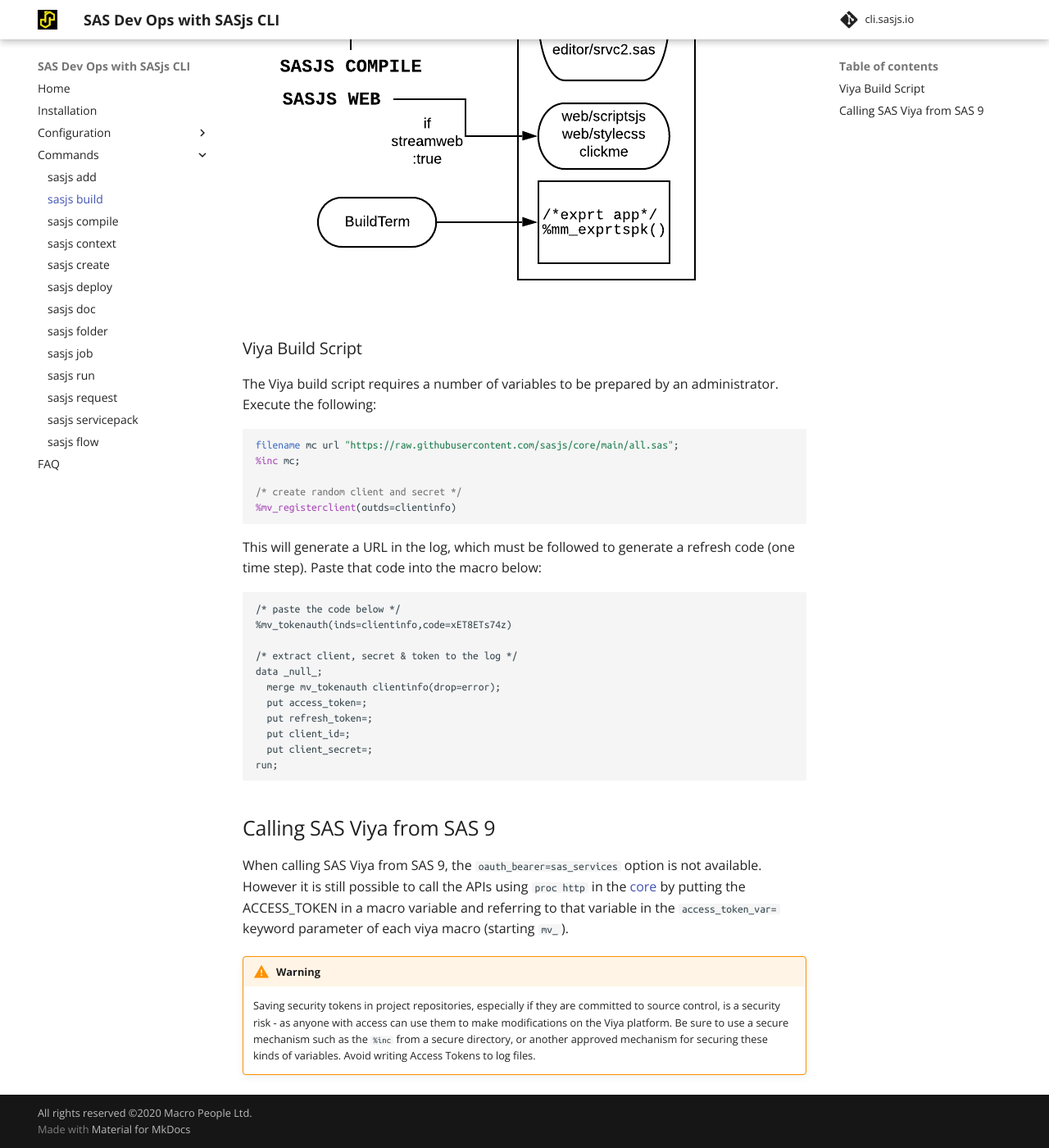
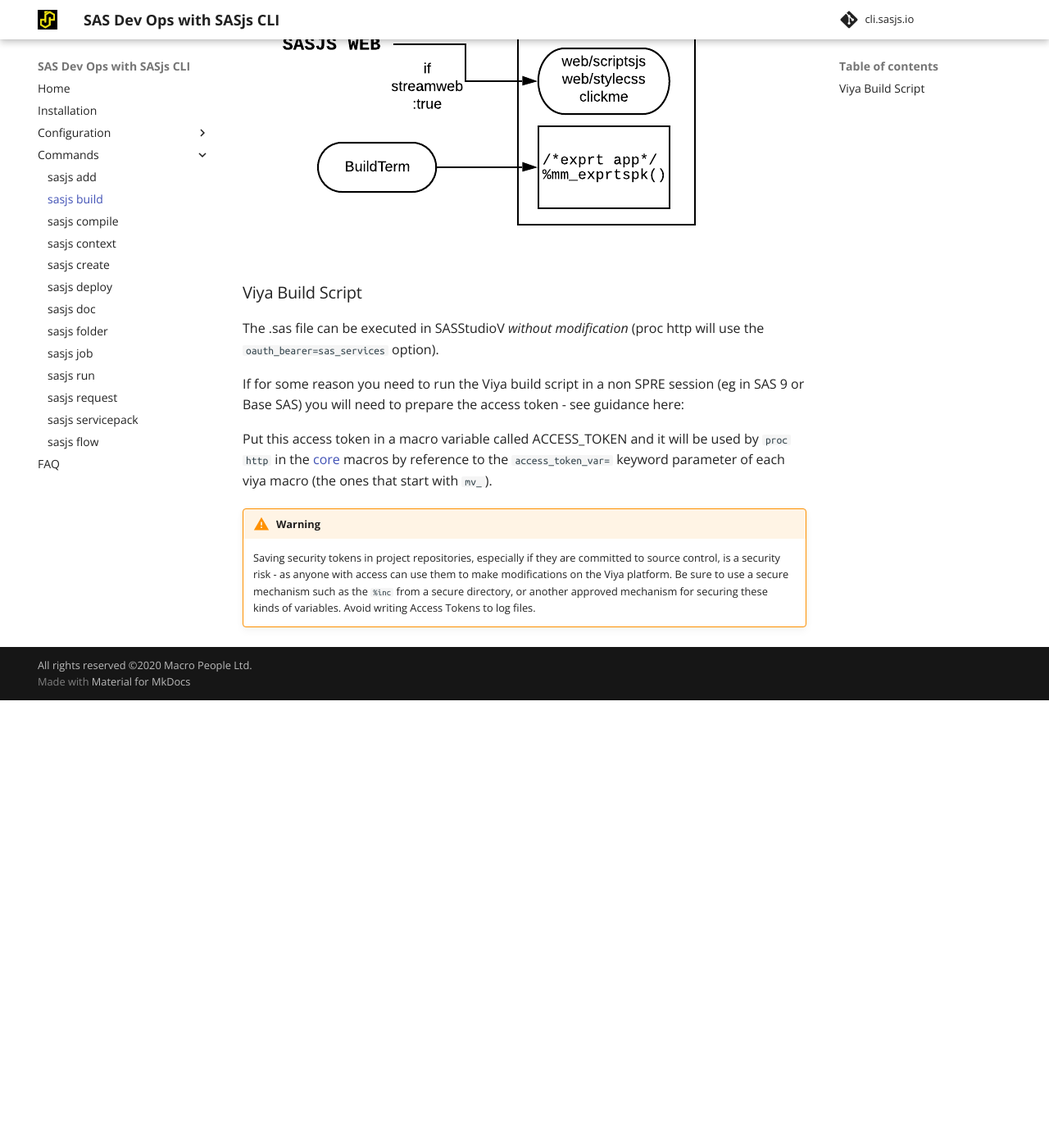
Before and after one commit to sasjs/cli.sasjs.io, an MkDocs documentation site: the page built from docs/build.md, in a window 1280 px wide and 1400 px high, scrolled down 957 px. Shown: the whole window at 82% size. Built offline with MkDocs 1.6.1 and Material for MkDocs 9.7.7, drawn with Linux system fonts in a browser that asks for light colours; after the commit the page ends 1811 px from its top, so only the background shows below that; some of the changed text lies outside the part shown.

Commit message:
chore: automated commit

````diff
--- a/docs/build.md
+++ b/docs/build.md
@@ -7,44 +7,19 @@
 sasjs build
 ====================
 
-From the root of the project, run: `sasjs build`.  This will create a deployment script that can be executed in SAS to create the backend services.  The `appLoc` is configured in the `/sas/config.json` file, along with the `serverType` (SAS9 or SASVIYA).  A `buildinit.sas` program can be configured to run, along with specific macro variables (`tgtBuildVars`), according to the settings in `sasjsconfig.json`.
+From the root of the project, run: `sasjs build`.  This will create a deployment script that can be executed in SAS to create the backend services.  The `appLoc` is configured in the `/sasjs/sasjsconfig.json` file, along with the `serverType` (SAS9 or SASVIYA).  All Jobs and Services (as documented in jobConfig and serviceConfig) will be compiled into a single .sas file (for deployment in SAS 9, Base SAS or SPRE) and a .json file (for deployment using the Viya APIs)
 
-If you have sensitive build variables (such as an `access_token`) you can set these in a `.env` file in your project root.
 
-If the services folder does not exist in the `sasjsbuild` folder, then the `sasjs compile` step is also executed.  The alias to run both compile and build steps is `sasjs cb`.
+If the jobs or services folder does not exist in the temporary `sasjsbuild` folder, then the `sasjs compile` step is also executed.  The alias to run both compile and build steps is `sasjs cb`.
 ![sasjscliflow.png](/img/sasjsbuild.png)
 
 ### Viya Build Script
-The Viya build script requires a number of variables to be prepared by an administrator.  Execute the following:
 
-```sas
-filename mc url "https://raw.githubusercontent.com/sasjs/core/main/all.sas";
-%inc mc;
+The .sas file can be executed in SASStudioV *without modification* (proc http will use the `oauth_bearer=sas_services` option).
 
-/* create random client and secret */
-%mv_registerclient(outds=clientinfo)
-```
+If for some reason you need to run the Viya build script in a non SPRE session (eg in SAS 9 or Base SAS) you will need to prepare the access token - see guidance here:
 
-This will generate a URL in the log, which must be followed to generate a refresh code (one time step).  Paste that code into the macro below:
-
-```
-/* paste the code below */
-%mv_tokenauth(inds=clientinfo,code=xET8ETs74z)
-
-/* extract client, secret & token to the log */
-data _null_;
-  merge mv_tokenauth clientinfo(drop=error);
-  put access_token=;
-  put refresh_token=;
-  put client_id=;
-  put client_secret=;
-run;
-
-```
-
-## Calling SAS Viya from SAS 9
-
-When calling SAS Viya from SAS 9, the `oauth_bearer=sas_services` option is not available.  However it is still possible to call the APIs using `proc http` in the [core](https://core.sasjs.io) by putting the ACCESS_TOKEN in a macro variable and referring to that variable in the `access_token_var=` keyword parameter of each viya macro (starting `mv_`).
+Put this access token in a macro variable called ACCESS_TOKEN and it will be used by `proc http` in the [core](https://core.sasjs.io) macros by reference to the `access_token_var=` keyword parameter of each viya macro (the ones that start with `mv_`).
 
 
 !!! Warning
--- a/docs/faq.md
+++ b/docs/faq.md
@@ -23,11 +23,51 @@
 
 ![SAS target](/img/targetBehaviour.svg)
 
+## How can I obtain a Viya client and secret?
+
+For setting up the client / secret you will need the services of an administrator (a user with admin rights on the physical machine) as they need to query a protected file (the consul token).  The client must have the 'authorization_code' grant type.
+
+SASjs provides two tools to make this easy:
+
+### Viya Token Generator
+
+This is a web app for configuring a client & secret in multiple ways.
+
+To deploy, see here: https://sasjs.io/apps/#viya-client-token-generator
+
+### SAS Code approach
+
+You can also generate a client / secret (and access / refresh token) using SAS code using the @sasjs/core macros.
+
+```sas
+/* compile the macros from github */
+filename mc url "https://raw.githubusercontent.com/sasjs/core/main/all.sas";
+%inc mc;
+
+/* create random client and secret */
+%mv_registerclient(outds=clientinfo)
+```
+
+This will generate a URL in the log, which must be followed to generate a refresh code (one time step).  Paste that code into the macro below to generate an access / refresh token:
+
+```
+/* paste the code below */
+%mv_tokenauth(inds=clientinfo,code=xET8ETs74z)
+
+/* extract client, secret & token to the log */
+data _null_;
+  merge mv_tokenauth clientinfo(drop=error);
+  put access_token=;
+  put refresh_token=;
+  put client_id=;
+  put client_secret=;
+run;
+
+```
+
 ## How Does Authentication / Token Management work with SAS Viya?
 
 The CLI will only work with client / secret pairs that have the 'authorization_code' grant type.  It will not work with a username / password (Basic Authentication) approach, for security reasons.
-
-For setting up the client / secret you will need the services of an administrator (a user with admin rights on the physical machine) as they need to query a protected a file.
 
 Once you provide the client (and secret) to SASjs, either as part of `sasjs add` or `sasjs add cred` then a URL is presented to which the user must authenticate the CLIENT_ID.
 
````
Also changed, not shown: docs/img/targetBehaviour.png (added), docs/img/targetBehaviour.svg.
